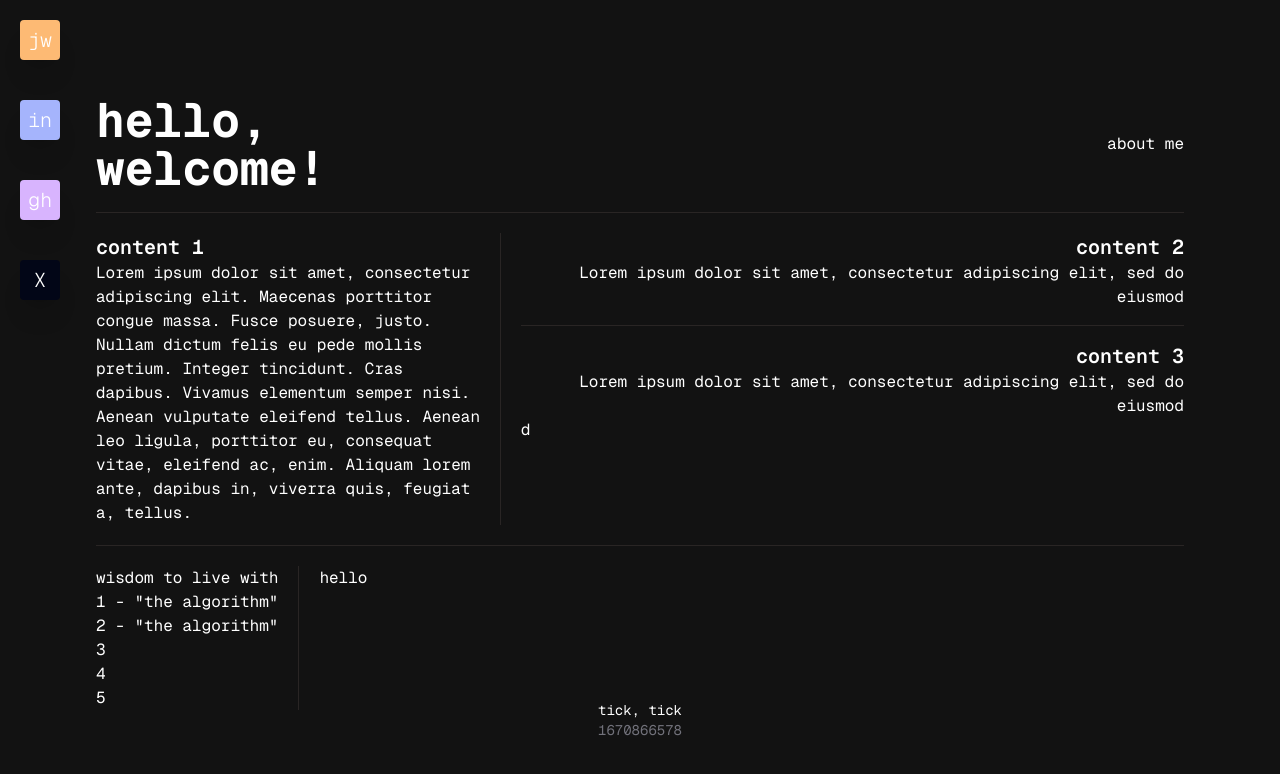
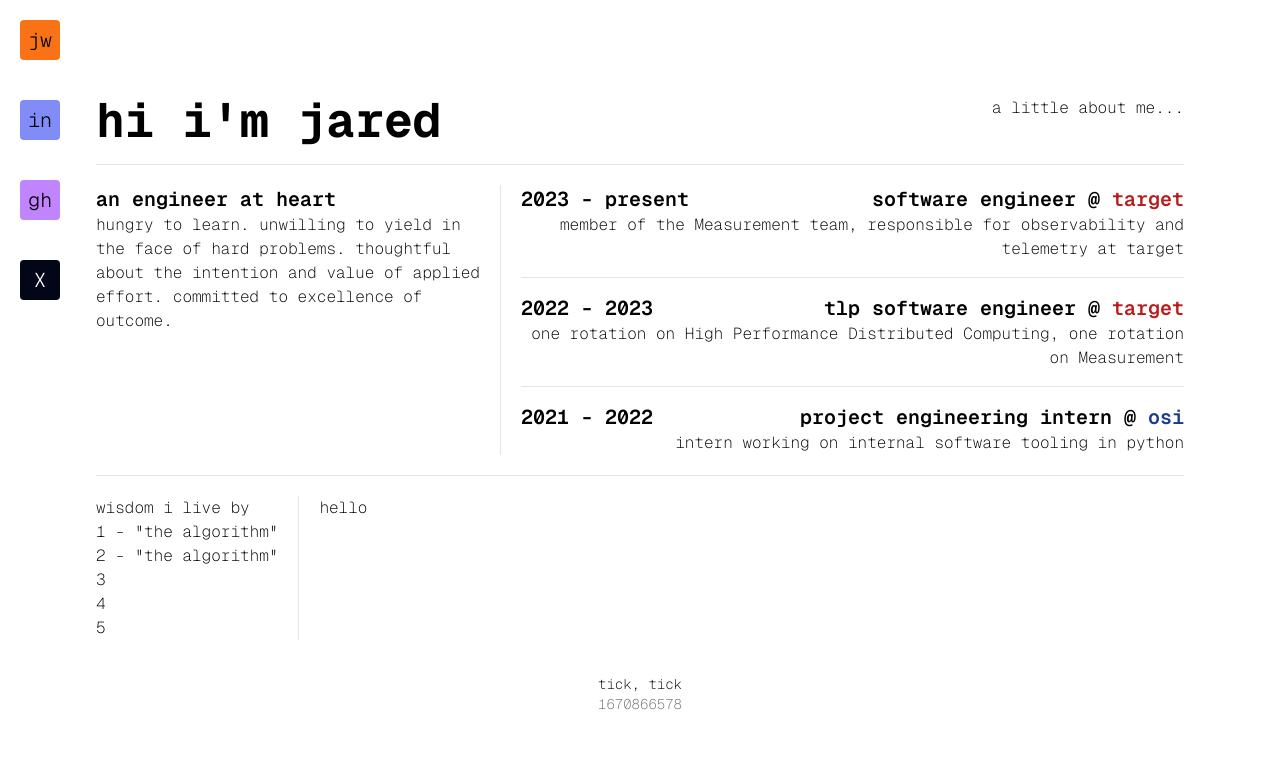
Before and after one commit to jwafle/jnj, a Next.js app: page / in a window 1280 px wide. Shown: the top 774 px of the page. Built offline with nearby package versions, Linux system fonts and the light colour scheme.

Commit message:
main page content

```diff
--- a/src/app/blog/layout.tsx
+++ b/src/app/blog/layout.tsx
@@ -1,6 +1,6 @@
 export default function Layout({ children } : { children: React.ReactNode }) {
   return (
-    <div className="flex flex-col max-w-prose mx-auto my-24 text-slate-500">
+    <div className="flex flex-col max-w-prose mx-auto my-24">
     {children}
     </div>
   )
--- a/src/app/layout.tsx
+++ b/src/app/layout.tsx
@@ -1,13 +1,7 @@
 import type { Metadata } from "next";
-import { Inter } from "next/font/google";
 import "./globals.css";
-import { ThemeProvider } from "@/components/themeprovider";
 import Sidebar from "@/components/sidebar"
-import { GeistSans } from 'geist/font/sans';
 import { GeistMono } from 'geist/font/mono';
-
-
-const inter = Inter({ subsets: ["latin"]})
 
 export const metadata: Metadata = {
   title: "jnj",
@@ -21,17 +15,10 @@ export default function RootLayout({
 }>) {
   return (
     <html lang="en" >
-      <body className={GeistMono.className}>
-        <ThemeProvider
-          attribute="class"
-          defaultTheme="dark"
-          enableSystem
-          disableTransitionOnChange
-          >
+      <body className={`${GeistMono.className} bg-white text-black font-extralight`}>
             <Sidebar />
             {/* <CellularAutomata /> */}
             {children}
-          </ThemeProvider>
       </body>
     </html>
   );
--- a/src/app/page.tsx
+++ b/src/app/page.tsx
@@ -1,61 +1,76 @@
-"use client"
 import { Separator } from "@/components/ui/separator";
-import LifespanTimer from "@/components/lifespan-timer"
+import LifespanTimer from "@/components/lifespan-timer";
 
 export default function Home() {
   return (
     <main className="flex min-h-screen flex-col items-center justify-between p-24">
       <div className="space-y-5">
-          <div className="flex justify-between items-center">
+        <div className="flex justify-between">
           <div className="font-bold text-5xl">
-                <div>hello,</div>
-                <div>welcome!</div>
+            <div>{"hi i'm jared"}</div>
           </div>
-            <div>
-              about me
-            </div>
+          <div>a little about me...</div>
         </div>
         <Separator />
         <div className="flex space-x-5">
           <div className="flex flex-row max-w-96 space-x-5">
             <div className="flex flex-col">
-                <h1 className="text-xl font-semibold">content 1</h1>
+              <h1 className="text-xl font-semibold">an engineer at heart</h1>
               <div>
-                  Lorem ipsum dolor sit amet, consectetur adipiscing elit.
-                  Maecenas porttitor congue massa. Fusce posuere, justo. Nullam
-                  dictum felis eu pede mollis pretium. Integer tincidunt. Cras
-                  dapibus. Vivamus elementum semper nisi. Aenean vulputate
-                  eleifend tellus. Aenean leo ligula, porttitor eu, consequat
-                  vitae, eleifend ac, enim. Aliquam lorem ante, dapibus in,
-                  viverra quis, feugiat a, tellus.
+                hungry to learn. unwilling to yield in the face of hard
+                problems. thoughtful about the intention and value of applied
+                effort. committed to excellence of outcome.
               </div>
             </div>
           </div>
           <div>
             <Separator orientation="vertical" />
           </div>
-            <div className="flex flex-col space-y-4">
+          <div className="flex flex-col space-y-4 max-w-5xl">
             <div className="text-right">
-                <h1 className="text-xl font-semibold">content 2</h1>
+              <div className="flex flex-row text-xl font-semibold justify-between space-x-10">
+                <span className="">2023 - present</span>
+                <h1 className="whitespace-nowrap">
+                  software engineer @{" "}
+                  <a href="https://www.target.com/"><span className="text-red-700">target</span></a>
+                </h1>
+              </div>
               <div>
-                  Lorem ipsum dolor sit amet, consectetur adipiscing elit, sed do
-                  eiusmod
+                member of the Measurement team, responsible for observability
+                and telemetry at target
               </div>
             </div>
             <Separator />
             <div className="text-right">
-                <h1 className="text-xl font-semibold">content 3</h1>
+              <div className="flex flex-row text-xl font-semibold justify-between space-x-10">
+                <span className="">2022 - 2023</span>
+                <h1 className="whitespace-nowrap">
+                  tlp software engineer @{" "}
+                  <a href="https://www.target.com/"><span className="text-red-700">target</span></a>
+                </h1>
+              </div>
               <div>
-                  Lorem ipsum dolor sit amet, consectetur adipiscing elit, sed do
-                  eiusmod
+                one rotation on High Performance Distributed Computing, one
+                rotation on Measurement
               </div>
             </div>
-            d</div>
+            <Separator />
+            <div className="text-right">
+              <div className="flex flex-row text-xl font-semibold justify-between space-x-10">
+                <span className="">2021 - 2022</span>
+                <h1 className="whitespace-nowrap">
+                  project engineering intern @{" "}
+                  <a href="https://www.osii.com/"><span className="text-blue-900">osi</span></a>
+                </h1>
+              </div>
+              <div>intern working on internal software tooling in python</div>
+            </div>
+          </div>
         </div>
         <Separator />
         <div className="flex flex-row space-x-5">
           <div>
-              <p>wisdom to live with</p>
+            <p>wisdom i live by</p>
             <ul>
               <li className="hover:font-bold">{`1 - "the algorithm"`}</li>
               <li className="hover:font-bold">{`2 - "the algorithm"`}</li>
@@ -67,9 +82,7 @@ export default function Home() {
           <div>
             <Separator orientation="vertical" />
           </div>
-            <div>
-              hello
-            </div>
+          <div>hello</div>
         </div>
       </div>
 
--- a/src/components/expandableicon.tsx
+++ b/src/components/expandableicon.tsx
@@ -32,7 +32,7 @@ const ExpandableIcon = ({ fullText, initialText, link, className }: { fullText:
   return (
       <div className={`flex mx-5 my-5 justify-start`}>
         <a href={link}>
-          <div className={cn(`flex justify-center items-center min-w-10 min-h-10 rounded p-1 shadow-xl`, className)}
+          <div className={cn(`flex justify-center items-center min-w-10 min-h-10 rounded p-1`, className)}
           onMouseEnter={() => setIsHovered(true)}
           onMouseLeave={() => setIsHovered(false)}
           >
--- a/src/components/lifespan-timer.tsx
+++ b/src/components/lifespan-timer.tsx
@@ -1,4 +1,4 @@
-"use client";
+"use client"
 import {
   Tooltip,
   TooltipContent,
@@ -6,6 +6,7 @@ import {
   TooltipTrigger,
 } from "@/components/ui/tooltip";
 import { useState, useEffect } from "react";
+import { Suspense } from 'react';
 
 const LifespanTimer = () => {
   // Calculate the end date: January 4, 2077
@@ -15,6 +16,8 @@ const LifespanTimer = () => {
   const [secondsLeft, setSecondsLeft] = useState(
     (endDate - new Date().getTime()) / 1000
   );
+
+  const [isClient, setIsClient] = useState(false)
 
   // useEffect hook to set up an interval
   useEffect(() => {
@@ -32,12 +35,16 @@ const LifespanTimer = () => {
     return () => clearInterval(interval);
   }, []);
 
+  useEffect(() => {
+    setIsClient(true)
+  })
+
   return (
     <TooltipProvider>
       <Tooltip>
         <TooltipTrigger>
         <p>tick, tick</p>
-          <p className="text-zinc-500">{Math.floor(secondsLeft)}</p>
+              <p className="text-zinc-500">{isClient ? Math.floor(secondsLeft) : "unkwn"}</p>
         </TooltipTrigger>
         <TooltipContent className="border-0 shadow-none underline underline-offset-2">approx seconds remaining in average lifespan</TooltipContent>
       </Tooltip>
--- a/src/components/sidebar.tsx
+++ b/src/components/sidebar.tsx
@@ -7,25 +7,25 @@ const Sidebar = () => {
         initialText="jw"
         fullText="jared.woelfel"
         link="mailto:jared.woelfel@outlook.com"
-        className="bg-orange-300 hover:bg-orange-400 hover:scale-105"
+        className="bg-orange-500"
       />
       <ExpandableIcon
         initialText="in"
         fullText="linkedin"
         link="https://www.linkedin.com/in/jared-woelfel-5361a3177/"
-        className="bg-indigo-300 hover:bg-indigo-400 hover:scale-105"
+        className="bg-indigo-400"
       />
       <ExpandableIcon
         initialText="gh"
         fullText="github"
         link="https://github.com/jwafle"
-        className="bg-purple-300 hover:bg-purple-400 hover:scale-105"
+        className="bg-purple-400"
       />
       <ExpandableIcon
         initialText="X"
         fullText="X (f.k.a twitter)"
         link="https://twitter.com/jnwafle"
-        className="bg-slate-950 text-white hover:scale-105 hover:bg-black"
+        className="bg-slate-950 text-white"
       />
     </div>
   );
```
Lines whose indentation alone changed are shown as unchanged.
